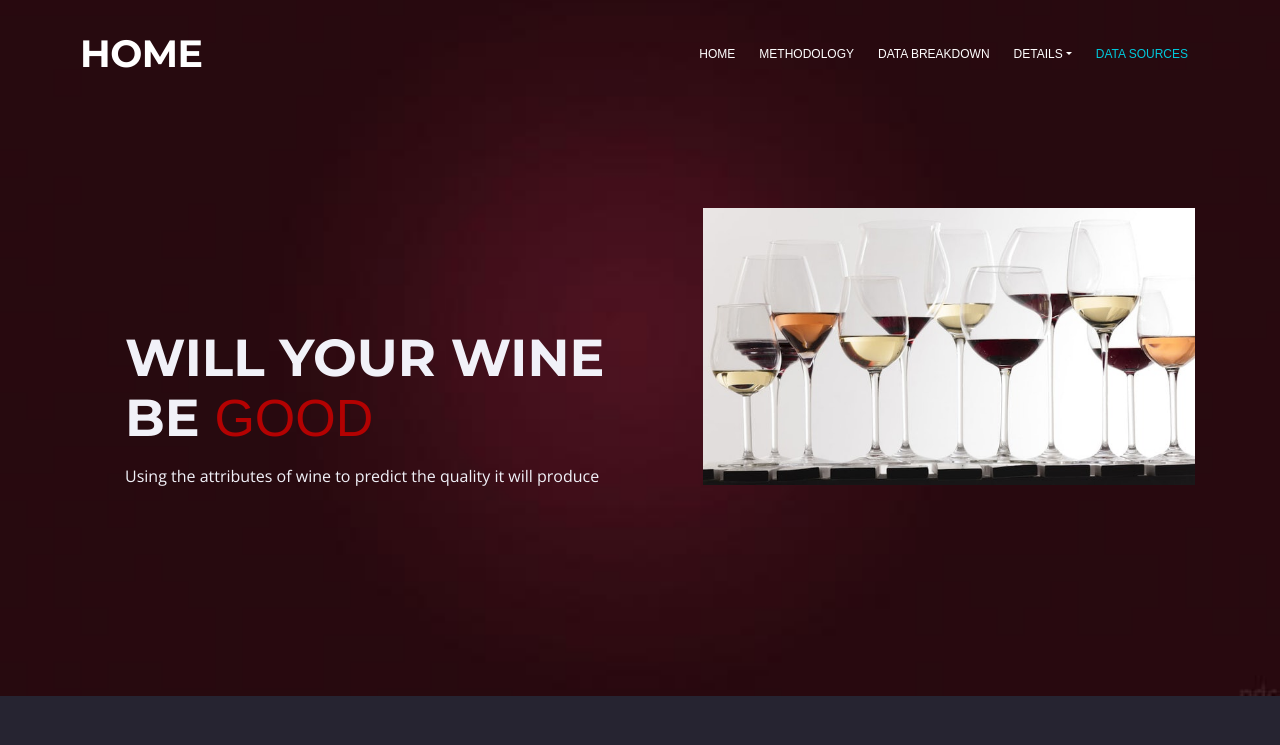
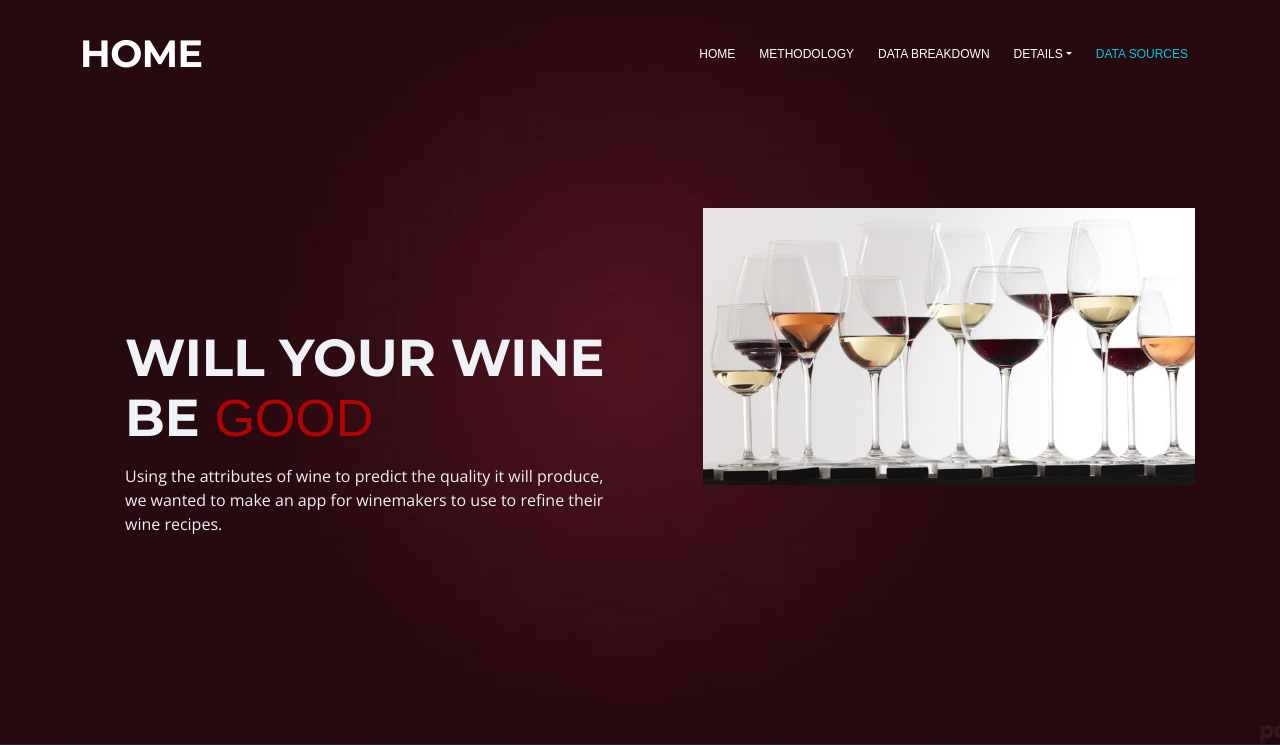
Before and after one commit to cselleck/final_project, a Flask app: template final/templates/index.html in a window 1280 px wide. Shown: the top 745 px of the page. Run offline with Flask 2, Linux system fonts and the light colour scheme; the template is opened without the code that fills it, so the values that code supplies are empty; parts of the project's set-up code (start-up, migrations or seed data) failed here and were passed over; some libraries are stand-ins or nearby versions.

Commit message:
changes ho hum

```diff
--- a/final/templates/index.html
+++ b/final/templates/index.html
@@ -94,7 +94,7 @@
                     <div class="col-lg-6">
                         <div class="text-container">
                             <h1>WILL YOUR WINE <br>BE <span id="js-rotating">GOOD, POOR</span></h1>
-                            <p class="p-large">Using the attributes of wine to predict the quality it will produce</p>
+                            <p class="p-large">Using the attributes of wine to predict the quality it will produce, we wanted to make an app for winemakers to use to refine their wine recipes. </p>
                         </div>
                     </div>
                     <!-- end of col -->
```
